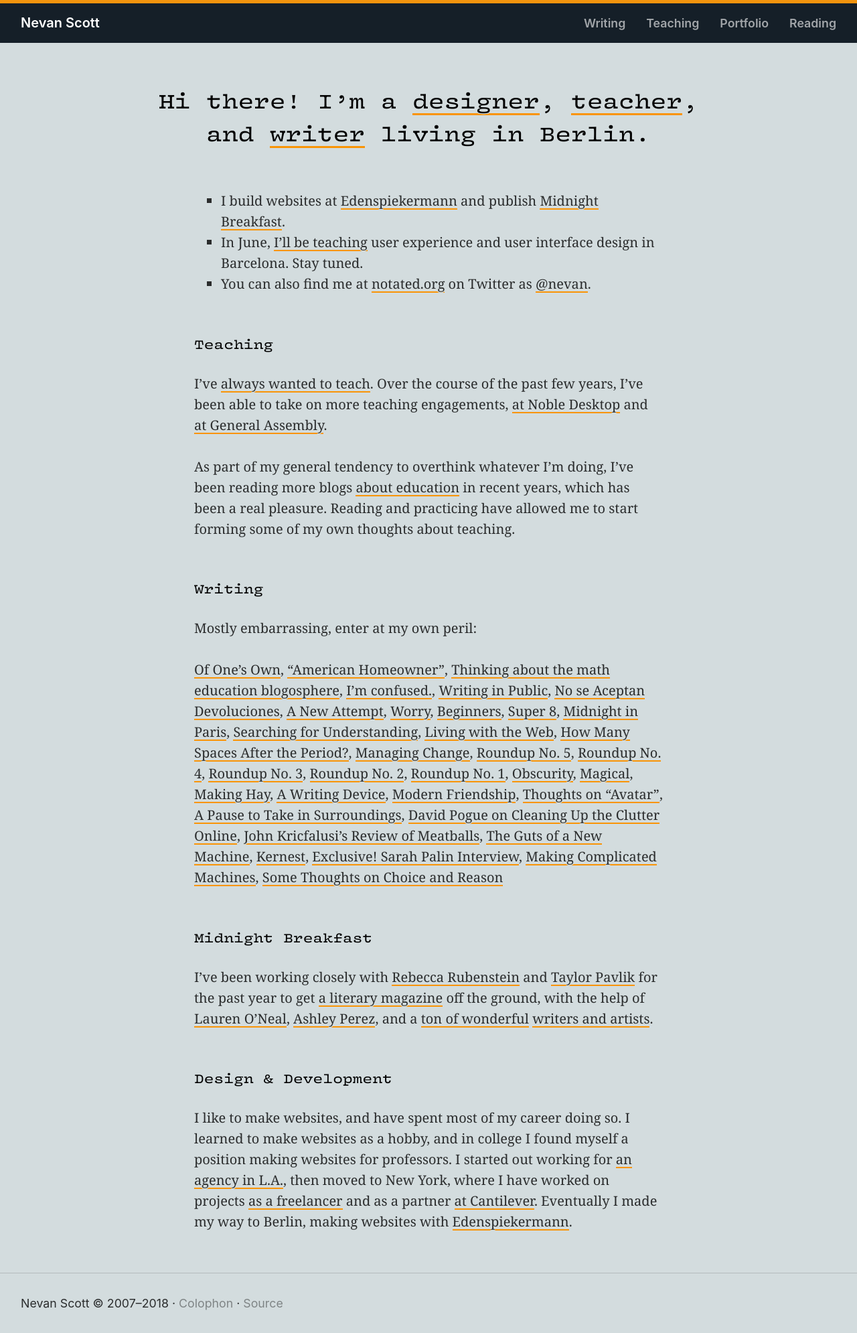
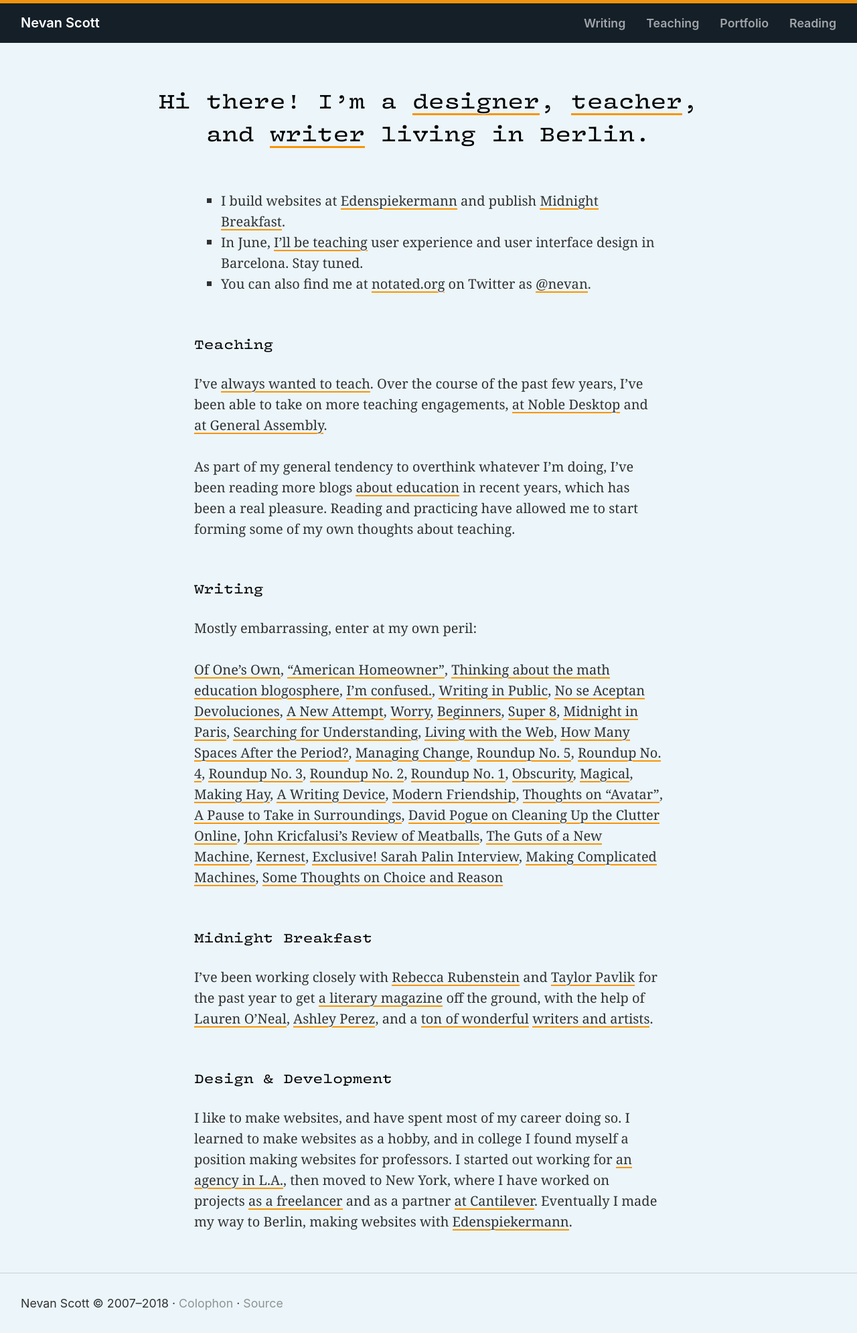
Before and after one commit to nevanscott/nevanscott.github.io, a Jekyll site: the page built from index.md, in a window 1280 px wide. Shown: the whole page at 67% size. Built offline with Jekyll 4.4.1, drawn with Linux system fonts in a browser that asks for light colours; some web fonts are replaced.

Commit message:
Improve daytime background contrast
Fixes #5

```diff
--- a/_sass/globals/_color.scss
+++ b/_sass/globals/_color.scss
@@ -40,7 +40,7 @@ $secondary-hue-900: ($secondary-hue + 4 * $hue-spread);
   --highlight-color: #{ rgba(0,0,0,.1) };
   --link-stroke-color: #{ hsl($accent-hue-400,95,50) };
   --link-stroke-color--hover: #{ hsl($accent-hue-300,95,45) };
-  --page-color: #{ hsl($secondary-hue-500,15,85) };
+  --page-color: #{ hsl($secondary-hue-500,50,95) };
   --text-color: #{ rgba(0,0,0,.8) };
   --text-display-color: black;
   --text-muted-color: #{ rgba(0,0,0,.4) };
```
